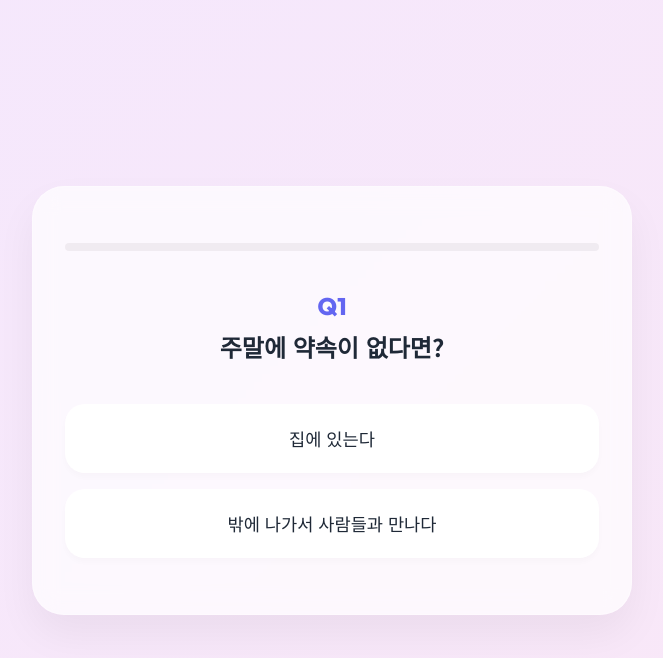
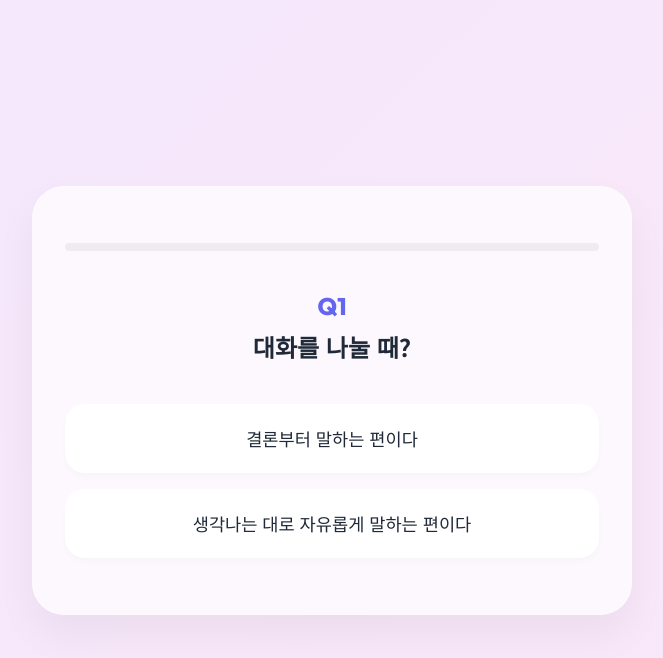
Before and after one commit to ggOnTh/MBTI, a plain HTML site: page index.html in a window 1280 px wide. Both pictures are taken after a click on the button "테스트 시작하기". Shown: the whole page, without its empty margins (308-971 px from the left). Drawn offline with Linux system fonts and the light colour scheme.

Commit message:
Update MBTI app with randomized question pool and custom character icons

```diff
--- a/index.html
+++ b/index.html
@@ -31,6 +31,9 @@
 
         <section id="result-screen" class="glass-card hidden">
             <h1 class="result-title">당신의 유형은...</h1>
+            <div class="result-image-container">
+                <img id="mbti-image" src="" alt="MBTI Character" class="mbti-character-img">
+            </div>
             <div id="mbti-type" class="mbti-type">ENFP</div>
             <h2 id="mbti-nickname" class="mbti-nickname">열정적인 중재자</h2>
 
--- a/script.js
+++ b/script.js
@@ -1,69 +1,30 @@
-const questions = [
-    {
-        q: "주말에 약속이 없다면?",
-        options: [
-            { text: "집에 있는다", target: null },
-            { text: "밖에 나가서 사람들과 만나다", target: "E" }
-        ]
-    },
-    {
-        q: "새로운 사람을 만나는 것은?",
-        options: [
-            { text: "피곤하고 기가 빨린다", target: null },
-            { text: "즐겁다", target: "E" }
-        ]
-    },
-    {
-        q: "나무와 숲을 본다면?",
-        options: [
-            { text: "숲보다 나무를 먼저본다", target: "S" },
-            { text: "나무보다 숲을 먼저본다", target: null }
-        ]
-    },
-    {
-        q: "미래와 현재 중?",
-        options: [
-            { text: "미래의 가능성보다 현재의 사실이 중요하다", target: "S" },
-            { text: "현재의 사실보다 미래의 가능성이 중요하다", target: null }
-        ]
-    },
-    {
-        q: "친구가 슬퍼할 때는?",
-        options: [
-            { text: "해결책을 제시한다", target: "T" },
-            { text: "먼저 공감하고 위로한다", target: null }
-        ]
-    },
-    {
-        q: "결정을 해야 할 때?",
-        options: [
-            { text: "사실과 논리가 중요하다", target: "T" },
-            { text: "다른 사람의 감정을 고려하는 것이 중요하다", target: null }
-        ]
-    },
-    {
-        q: "여행을 갈 때?",
-        options: [
-            { text: "계획을 철저히 세운다", target: "J" },
-            { text: "즉흥적으로 발길 닿는 대로 다닌다", target: null }
-        ]
-    },
-    {
-        q: "일을 할 때?",
-        options: [
-            { text: "마감일이 정해져 있어야 일이 잘된다", target: "J" },
-            { text: "마감일은 나에게 스트레스일 뿐이다", target: null }
-        ]
-    }
-];
+const questionPool = {
+    EI: [
+        { q: "주말에 약속이 없다면?", options: [{ text: "집에 있는다", target: null }, { text: "밖에 나가서 사람들과 만나다", target: "E" }] },
+        { q: "새로운 사람을 만나는 것은?", options: [{ text: "피곤하고 기가 빨린다", target: null }, { text: "즐겁다", target: "E" }] },
+        { q: "파티나 모임에서 당신은?", options: [{ text: "구석에서 아는 사람과만 대화한다", target: null }, { text: "먼저 다가가서 인사를 건넨다", target: "E" }] },
+        { q: "에너지를 얻는 방법은?", options: [{ text: "혼자만의 시간을 가지며 충전한다", target: null }, { text: "친한 친구들을 만나 수다를 떤다", target: "E" }] }
+    ],
+    SN: [
+        { q: "나무와 숲을 본다면?", options: [{ text: "숲보다 나무를 먼저본다", target: "S" }, { text: "나무보다 숲을 먼저본다", target: null }] },
+        { q: "미래와 현재 중?", options: [{ text: "미래의 가능성보다 현재의 사실이 중요하다", target: "S" }, { text: "현재의 사실보다 미래의 가능성이 중요하다", target: null }] },
+        { q: "요리를 할 때 당신은?", options: [{ text: "레시피의 정석대로 정량을 지킨다", target: "S" }, { text: "감으로 대충 양념을 넣고 실험해본다", target: null }] },
+        { q: "이야기를 들을 때?", options: [{ text: "구체적이고 사실적인 묘사가 좋다", target: "S" }, { text: "비유적이고 함축적인 표현이 좋다", target: null }] }
+    ],
+    TF: [
+        { q: "친구가 슬퍼할 때는?", options: [{ text: "현실적인 해결책을 제시한다", target: "T" }, { text: "먼저 공감하고 위로한다", target: null }] },
+        { q: "결정을 해야 할 때?", options: [{ text: "사실과 논리가 가장 중요하다", target: "T" }, { text: "다른 사람의 감정을 고려하는 것이 중요하다", target: null }] },
+        { q: "비판적인 피드백을 들었을 때?", options: [{ text: "내용이 합리적인지 먼저 분석한다", target: "T" }, { text: "나를 비난하는 것 같아 마음이 상한다", target: null }] },
+        { q: "영화나 드라마를 볼 때?", options: [{ text: "스토리의 개연성과 논리를 따진다", target: "T" }, { text: "등장인물의 감정에 깊이 몰입한다", target: null }] }
+    ],
+    JP: [
+        { q: "여행을 갈 때?", options: [{ text: "시간별로 상세한 계획을 세운다", target: "J" }, { text: "일단 가서 발길 닿는 대로 다닌다", target: null }] },
+        { q: "일을 할 때?", options: [{ text: "마감 시한이 넉넉해야 마음이 편하다", target: "J" }, { text: "벼락치기가 오히려 집중이 잘 된다", target: null }] },
+        { q: "나의 책상이나 주변 공간은?", options: [{ text: "언제나 정돈되어 있어 물건 찾기 쉽다", target: "J" }, { text: "나름의 규칙이 있는 듯 보이나 어질러져 있다", target: null }] },
+        { q: "대화를 나눌 때?", options: [{ text: "결론부터 말하는 편이다", target: "J" }, { text: "생각나는 대로 자유롭게 말하는 편이다", target: null }] }
+    ]
+};
 
-/**
- * 점수 규칙 정의:
- * - E 점수: 1, 2번 질문에서 외향적 선택 시 +1
- * - S 점수: 3, 4번 질문에서 감각적 선택 시 +1
- * - T 점수: 5, 6번 질문에서 사고적 선택 시 +1
- * - J 점수: 7, 8번 질문에서 판단적 선택 시 +1
- */
 const resultData = {
     "ENFP": { nickname: "재기발랄한 활동가", desc: "자유롭고 열정적이며, 언제나 웃음이 가득한 스타일입니다.", quote: "계획은 안 세웠지만, 일단 재미있을 것 같으니까 갑시다!" },
     "ENFJ": { nickname: "정의로운 사회운동가", desc: "사람들을 이끄는 온화하고 넘치는 카리스마의 리더입니다.", quote: "너희의 성장이 곧 나의 행복이야. 같이 해내자!" },
@@ -83,54 +44,70 @@ const resultData = {
     "ISTJ": { nickname: "청렴결백한 논리주의자", desc: "책임감이 강하며 원칙을 고수하는 믿음직한 사람입니다.", quote: "정해진 규칙은 지키라고 있는 겁니다. 확인 부탁드립니다." }
 };
 
-let scoreE = 0;
-let scoreS = 0;
-let scoreT = 0;
-let scoreJ = 0;
+let questions = [];
+let scoreE = 0, scoreS = 0, scoreT = 0, scoreJ = 0;
 let currentQuestionIndex = 0;
+
+// Utility: Shuffle Array
+function shuffle(array) {
+    for (let i = array.length - 1; i > 0; i--) {
+        const j = Math.floor(Math.random() * (i + 1));
+        [array[i], array[j]] = [array[j], array[i]];
+    }
+    return array;
+}
+
+// Prepare 8 Random Questions
+function prepareQuestions() {
+    let selected = [];
+    Object.keys(questionPool).forEach(dim => {
+        const pool = questionPool[dim];
+        const picked = shuffle([...pool]).slice(0, 2); // Pick 2 from each dimension
+        selected.push(...picked);
+    });
+    return shuffle(selected); // Randomize overall order
+}
 
 document.addEventListener('DOMContentLoaded', () => {
     const startScreen = document.getElementById('start-screen');
     const questionScreen = document.getElementById('question-screen');
     const resultScreen = document.getElementById('result-screen');
-
     const startBtn = document.getElementById('start-btn');
     const restartBtn = document.getElementById('restart-btn');
     const optionBtns = document.querySelectorAll('.option-btn');
-
     const qNumberLabel = document.getElementById('q-number');
     const qTextLabel = document.getElementById('q-text');
     const progressBar = document.getElementById('progress-bar');
-
-    // Result elements
     const mbtiTypeLabel = document.getElementById('mbti-type');
     const nicknameLabel = document.getElementById('mbti-nickname');
     const descLabel = document.getElementById('mbti-description');
     const quoteLabel = document.getElementById('mbti-quote');
+    const mbtiImage = document.getElementById('mbti-image');
 
-    // Start Test
     startBtn.addEventListener('click', () => {
+        questions = prepareQuestions();
+        scoreE = 0; scoreS = 0; scoreT = 0; scoreJ = 0;
+        currentQuestionIndex = 0;
         startScreen.classList.add('hidden');
         questionScreen.classList.remove('hidden');
         loadQuestion();
     });
 
-    // Load Question
     function loadQuestion() {
         const qData = questions[currentQuestionIndex];
         qNumberLabel.innerText = `Q${currentQuestionIndex + 1}`;
         qTextLabel.innerText = qData.q;
 
+        const shuffledOptions = shuffle([...qData.options]);
         optionBtns.forEach((btn, idx) => {
-            btn.innerText = qData.options[idx].text;
-            btn.onclick = () => selectOption(qData.options[idx].target);
+            btn.innerText = shuffledOptions[idx].text;
+            btn.onclick = () => selectOption(shuffledOptions[idx].target);
         });
 
         const progress = (currentQuestionIndex / questions.length) * 100;
         progressBar.style.width = `${progress}%`;
     }
 
-    // Select Option
     function selectOption(target) {
         if (target === "E") scoreE++;
         if (target === "S") scoreS++;
@@ -138,7 +115,6 @@ document.addEventListener('DOMContentLoaded', () => {
         if (target === "J") scoreJ++;
 
         currentQuestionIndex++;
-
         if (currentQuestionIndex < questions.length) {
             loadQuestion();
         } else {
@@ -146,7 +122,6 @@ document.addEventListener('DOMContentLoaded', () => {
         }
     }
 
-    // Show Result
     function showResult() {
         questionScreen.classList.add('hidden');
         resultScreen.classList.remove('hidden');
@@ -163,15 +138,10 @@ document.addEventListener('DOMContentLoaded', () => {
         nicknameLabel.innerText = data.nickname;
         descLabel.innerText = data.desc;
         quoteLabel.innerText = data.quote;
+        mbtiImage.src = `images/${mbti}.png`;
     }
 
-    // Restart Test
     restartBtn.addEventListener('click', () => {
-        scoreE = 0;
-        scoreS = 0;
-        scoreT = 0;
-        scoreJ = 0;
-        currentQuestionIndex = 0;
         resultScreen.classList.add('hidden');
         startScreen.classList.remove('hidden');
     });
--- a/style.css
+++ b/style.css
@@ -233,7 +233,32 @@ body {
     font-size: 1.25rem;
     font-weight: 500;
     color: var(--text-light);
-    margin-bottom: 1rem;
+    margin-bottom: 1.5rem;
+}
+
+.result-image-container {
+    width: 160px;
+    height: 160px;
+    margin: 0 auto 1.5rem;
+    border-radius: 2rem;
+    overflow: hidden;
+    box-shadow: 0 10px 25px rgba(0, 0, 0, 0.1);
+    background: white;
+    border: 4px solid white;
+}
+
+.mbti-character-img {
+    width: 100%;
+    height: 100%;
+    object-fit: cover;
+    animation: bounceIn 0.8s cubic-bezier(0.175, 0.885, 0.32, 1.275);
+}
+
+@keyframes bounceIn {
+    0% { transform: scale(0.3); opacity: 0; }
+    50% { transform: scale(1.05); opacity: 1; }
+    70% { transform: scale(0.9); }
+    100% { transform: scale(1); }
 }
 
 .mbti-type {
```
Also changed, not shown: images/ENFJ.png (added), images/ENFP.png (added), images/ENTJ.png (added), images/ENTP.png (added), images/ESFJ.png (added), images/ESFP.png (added), images/ESTJ.png (added), images/ESTP.png (added), images/INFJ.png (added), images/INFP.png (added), images/INTJ.png (added), images/INTP.png (added), images/ISFJ.png (added), images/ISFP.png (added), 2 more files.
